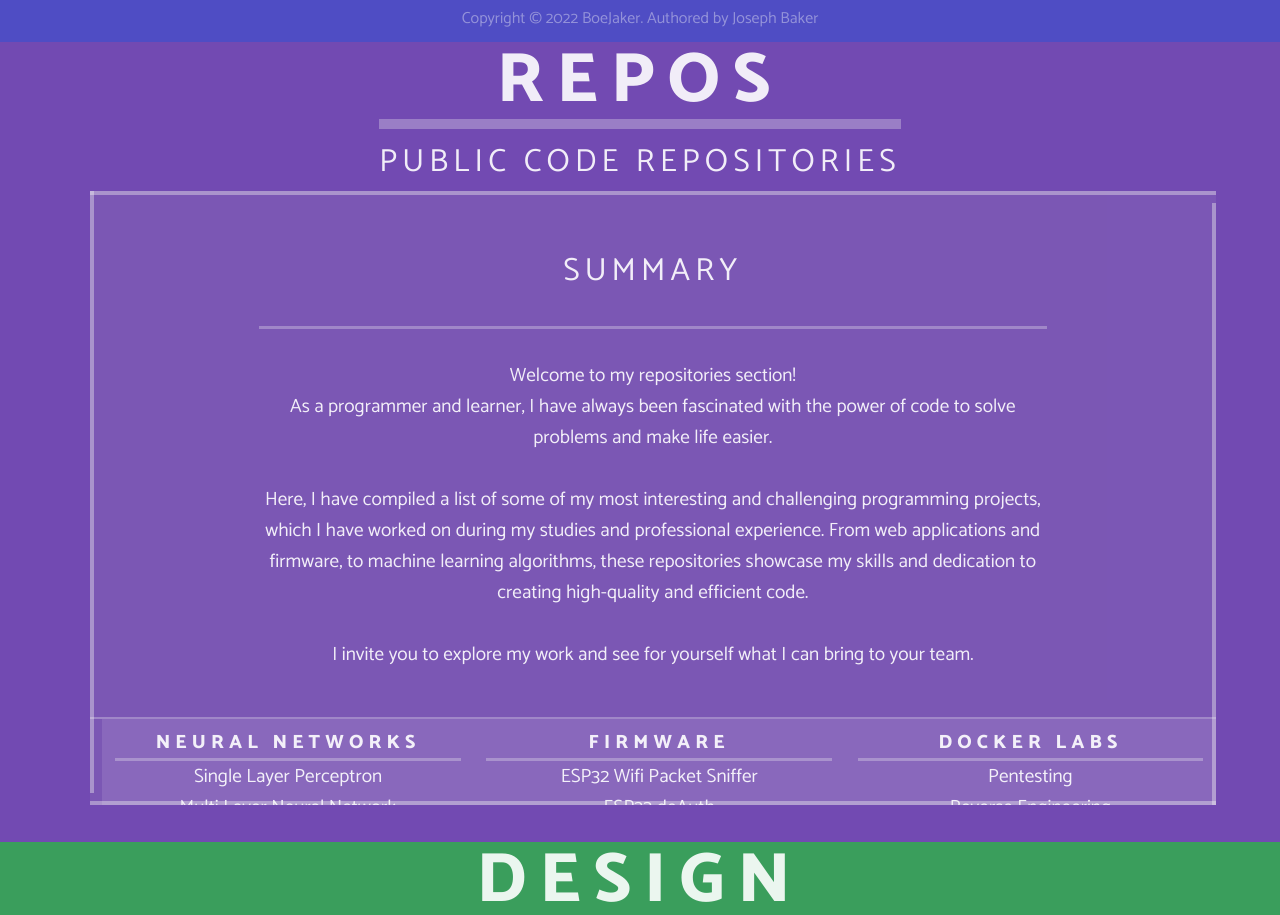
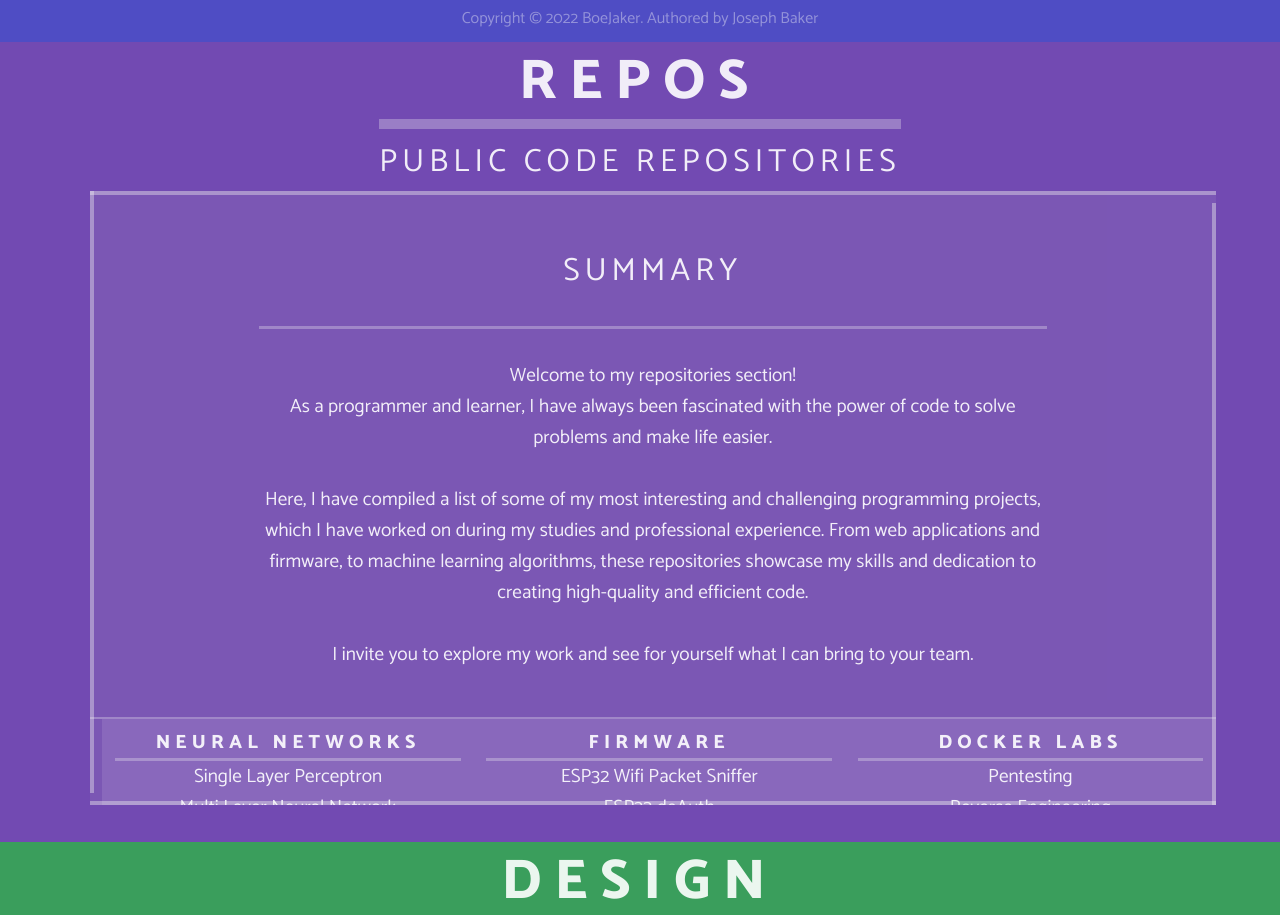
Before and after one commit to BoeJaker/boejaker.github.io, a website: page index.html in a window 1280 px wide. Shown: the part 758-1673 px from the top of the page. Drawn offline with nearby package versions, Linux system fonts and the light colour scheme; no server answers.

Commit message:
fixed landscape fonts

```diff
--- a/styles/index.processed.css
+++ b/styles/index.processed.css
@@ -115,7 +115,7 @@ content page .table th, td {
 content h1 {
   padding-top: 1vh;
   padding-bottom: 1vh;
-  font-size: 70px;
+  font-size: 7vh;
   text-transform: uppercase;
   font-weight: 800;
   letter-spacing: 1vw;
```
